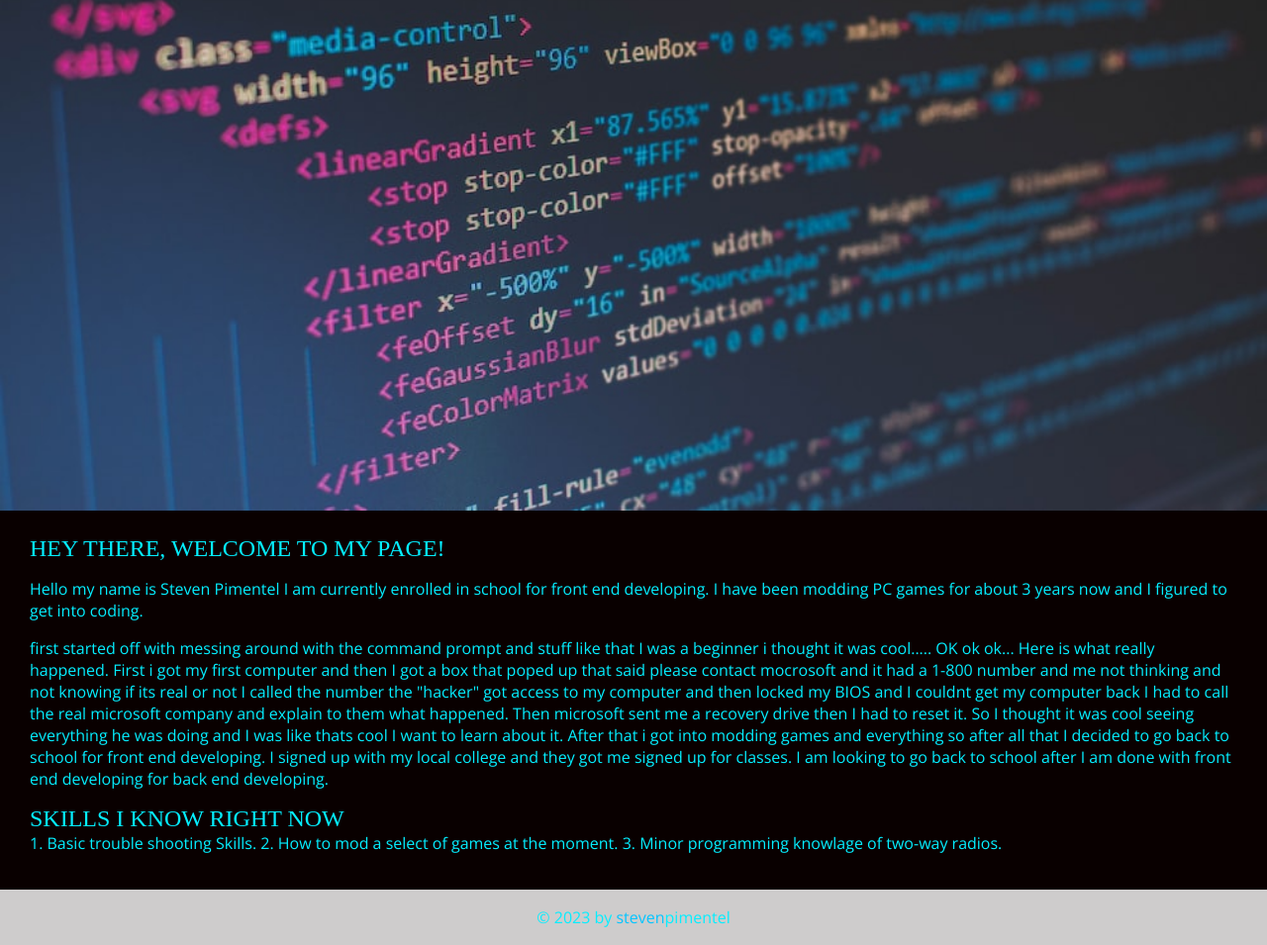
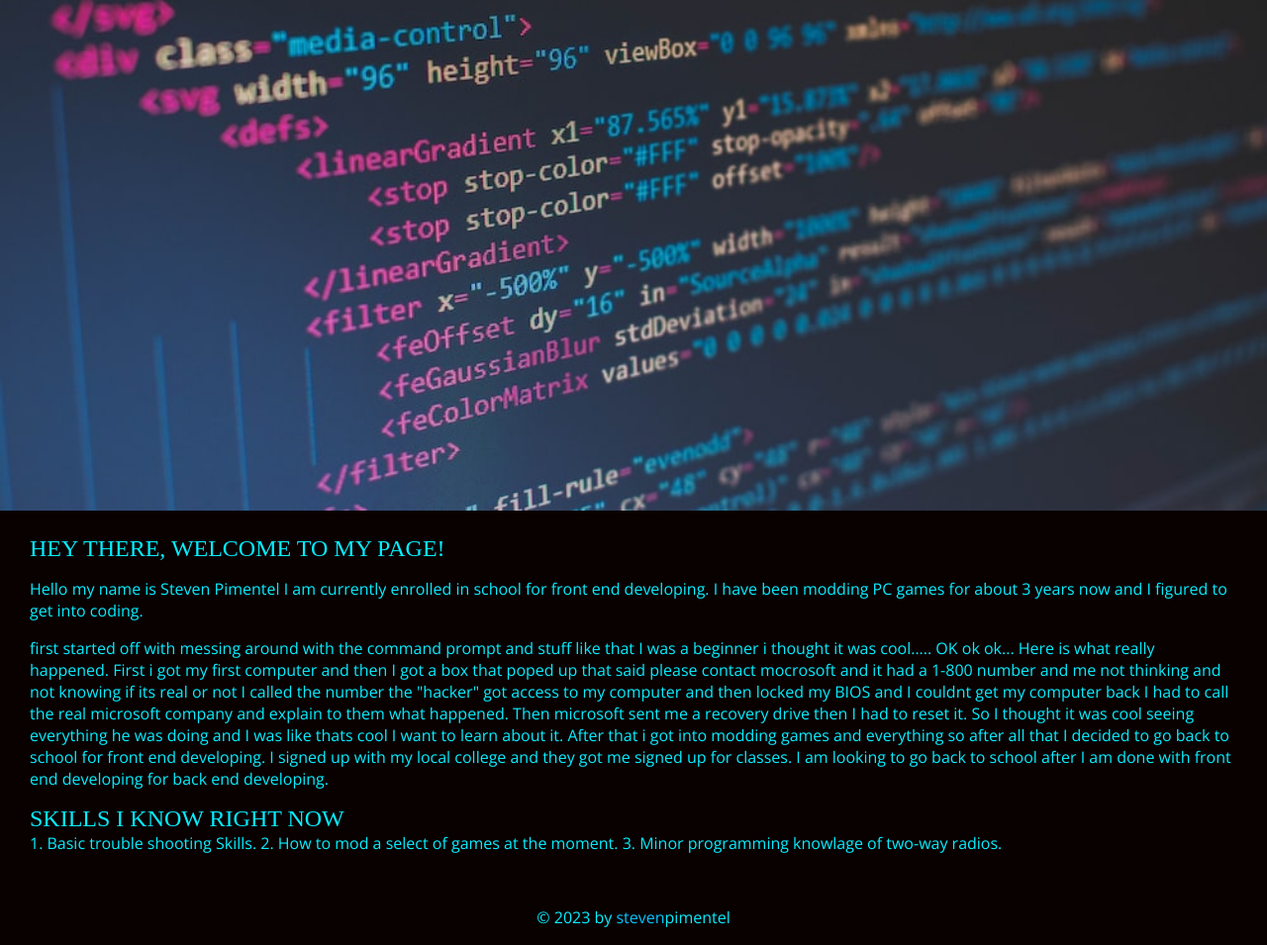
Before and after one commit to psteven97/Pimentel-Programming.github.io, a plain HTML site: page index.html in a window 1280 px wide. Shown: the part 460-1415 px from the top of the page at 99% size. Drawn offline with nearby package versions, Linux system fonts and the light colour scheme; a web font is replaced by a local one.

Commit message:
final.css

```diff
--- a/css/final.css
+++ b/css/final.css
@@ -92,7 +92,7 @@ blockquote p {
 /* FOOTER STYLES
 -----------------------------------------*/
 footer {
-  background: rgba(255, 255, 255, 0.8);
+  background: #090000;
   text-align: center;
   padding: 1px;
   text-transform: lowercase;
```
